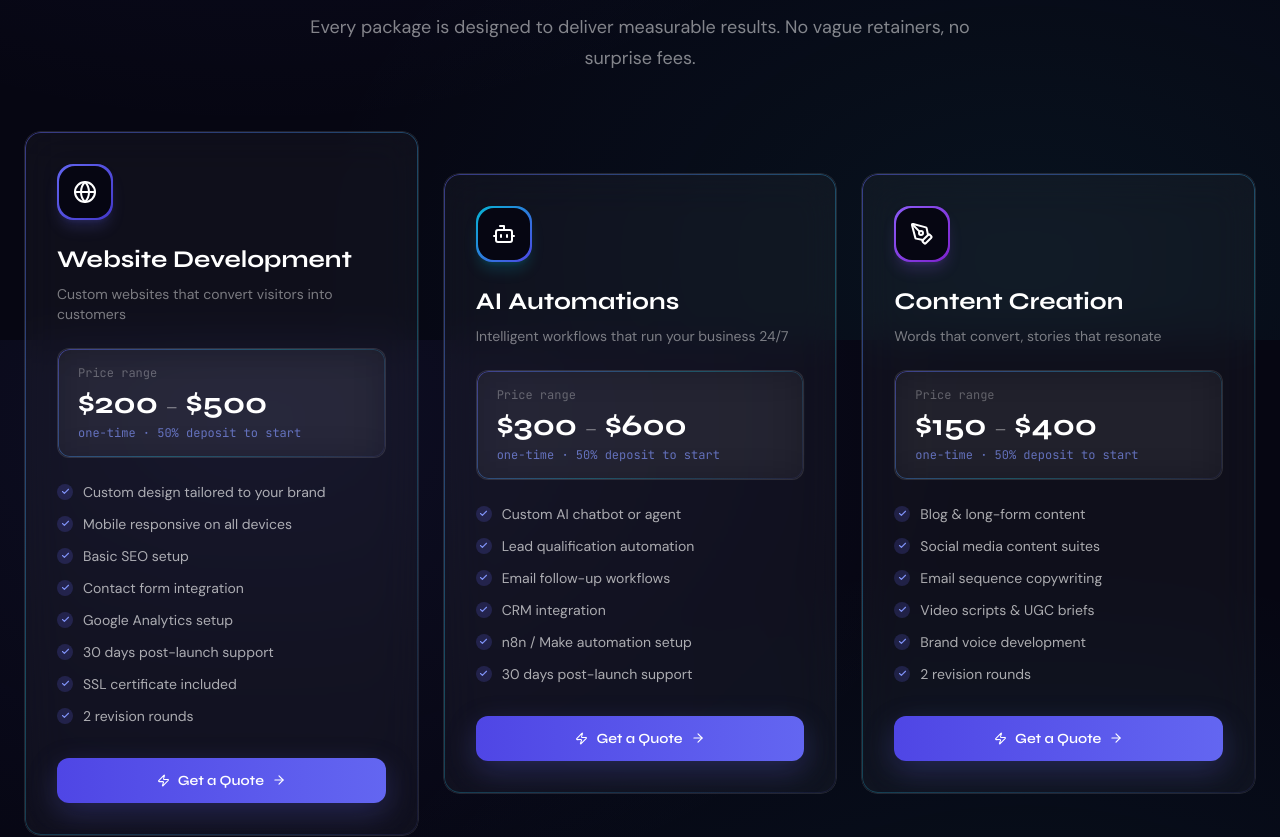
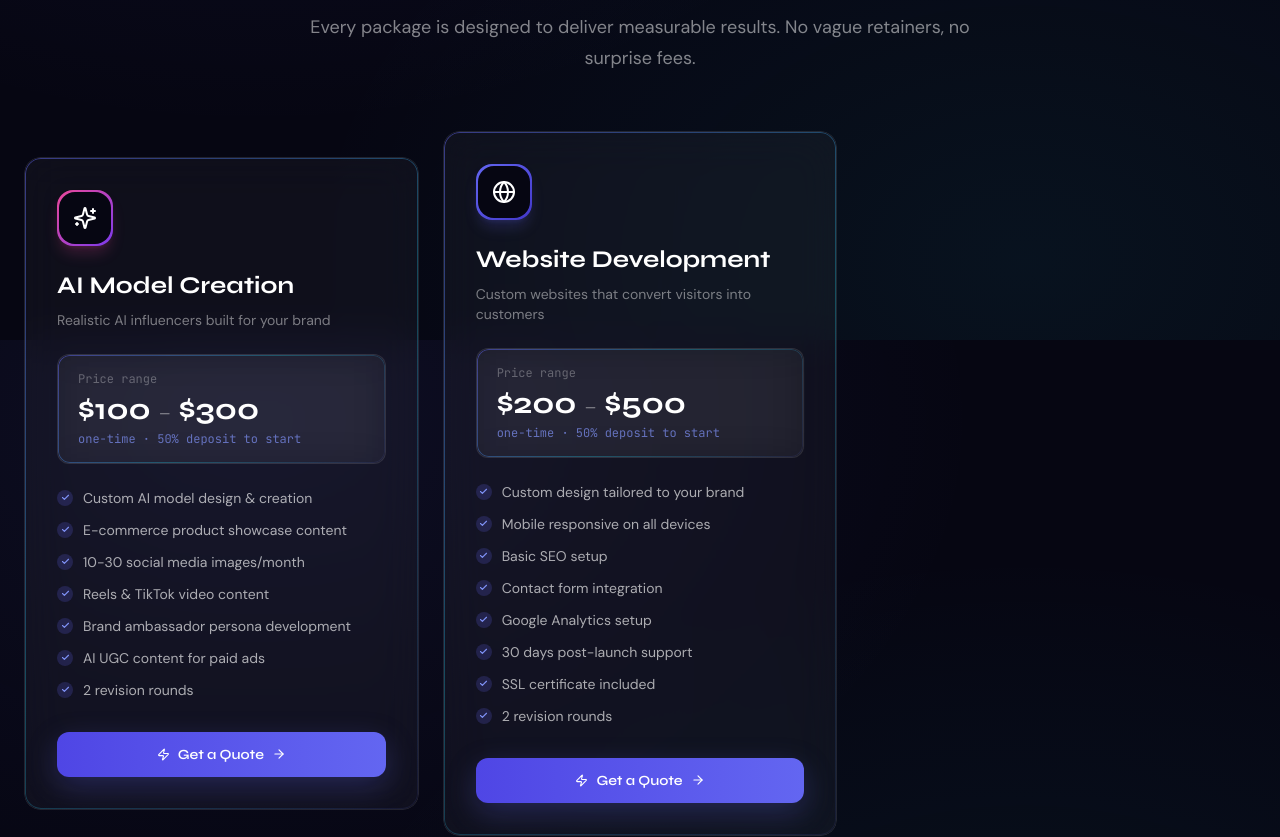
Before and after one commit to SamikaPerera/novaflow-digital, a React (Vite) app: page / in a window 1280 px wide. Shown: the part 4460-5297 px from the top of the page. Built offline with nearby package versions, Linux system fonts and the light colour scheme; the HTML template or start-up script is replaced by a standard one.

Commit message:
update pricing to AI model and web dev

```diff
--- a/src/components/PricingCard.jsx
+++ b/src/components/PricingCard.jsx
@@ -1,9 +1,9 @@
 import { motion } from 'framer-motion'
-import { Check, Globe, Bot, PenTool, ArrowRight, Zap } from 'lucide-react'
 import { Link } from 'react-router-dom'
 import { scaleIn } from '../animations/variants'
+import { Check, Globe, Bot, PenTool, ArrowRight, Zap, Sparkles } from 'lucide-react'
+const iconMap = { Globe, Bot, PenTool, Sparkles }
 
-const iconMap = { Globe, Bot, PenTool }
 
 const currencies = {
   USD: { symbol: '$', rate: 1 },
--- a/src/data/pricing.js
+++ b/src/data/pricing.js
@@ -1,4 +1,25 @@
 export const pricingPlans = [
+  {
+    id: 'ai-model',
+    name: 'AI Model Creation',
+    tagline: 'Realistic AI influencers built for your brand',
+    icon: 'Sparkles',
+    priceMin: 100,
+    priceMax: 300,
+    period: 'one-time · 50% deposit to start',
+    color: 'from-pink-500 to-violet-600',
+    glow: 'shadow-pink-500/20',
+    features: [
+      'Custom AI model design & creation',
+      'E-commerce product showcase content',
+      '10-30 social media images/month',
+      'Reels & TikTok video content',
+      'Brand ambassador persona development',
+      'AI UGC content for paid ads',
+      '2 revision rounds',
+    ],
+    cta: 'Get a Quote',
+  },
   {
     id: 'web-dev',
     name: 'Website Development',
@@ -21,52 +42,11 @@ export const pricingPlans = [
     ],
     cta: 'Get a Quote',
   },
-  {
-    id: 'ai-automations',
-    name: 'AI Automations',
-    tagline: 'Intelligent workflows that run your business 24/7',
-    icon: 'Bot',
-    priceMin: 300,
-    priceMax: 600,
-    period: 'one-time · 50% deposit to start',
-    color: 'from-cyan-500 to-nova-600',
-    glow: 'shadow-cyan-500/20',
-    features: [
-      'Custom AI chatbot or agent',
-      'Lead qualification automation',
-      'Email follow-up workflows',
-      'CRM integration',
-      'n8n / Make automation setup',
-      '30 days post-launch support',
-    ],
-    cta: 'Get a Quote',
-  },
-  {
-    id: 'content-creation',
-    name: 'Content Creation',
-    tagline: 'Words that convert, stories that resonate',
-    icon: 'PenTool',
-    priceMin: 150,
-    priceMax: 400,
-    period: 'one-time · 50% deposit to start',
-    color: 'from-violet-500 to-purple-700',
-    glow: 'shadow-violet-500/20',
-    features: [
-      'Blog & long-form content',
-      'Social media content suites',
-      'Email sequence copywriting',
-      'Video scripts & UGC briefs',
-      'Brand voice development',
-      '2 revision rounds',
-    ],
-    cta: 'Get a Quote',
-  },
 ]
 
 export const addons = [
+  { name: 'Extra AI Model Images (10)', price: '$50/ea' },
   { name: 'Extra Web Pages', price: '$50–$100/ea' },
-  { name: 'Monthly SEO Retainer', price: '$150/mo' },
-  { name: 'Content Package (4 posts)', price: '$200/mo' },
-  { name: 'Additional AI Workflow', price: '$150/ea' },
+  { name: 'Monthly Content Package', price: '$100/mo' },
   { name: 'Monthly Maintenance', price: '$100/mo' },
 ]
```
